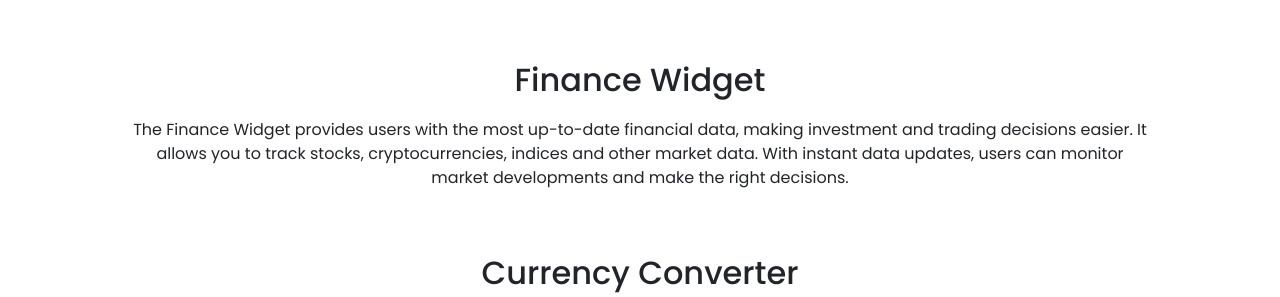
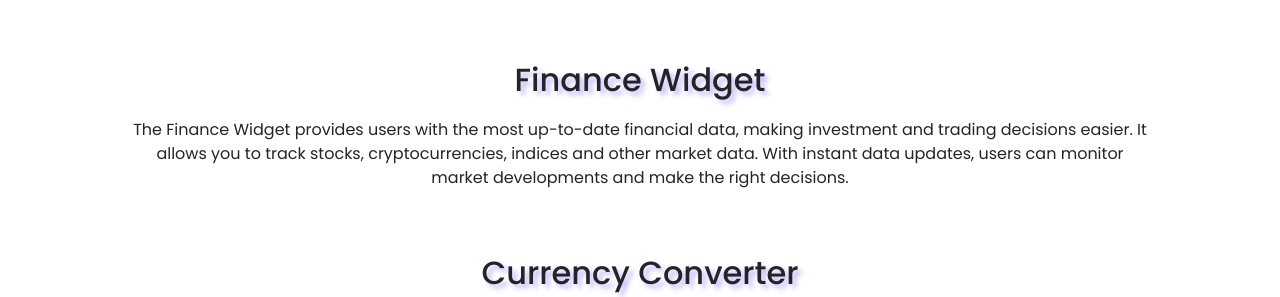
Before and after one commit to FahriUyar/widgetnexus.com, a plain HTML site: page index.html in a window 1280 px wide. Shown: the part 363-660 px from the top of the page. Drawn offline with nearby package versions, Linux system fonts and the light colour scheme; a script that the page names is missing.

Commit message:
[update] menu item text-shadow

```diff
--- a/cssFiles/main.css
+++ b/cssFiles/main.css
@@ -12,6 +12,7 @@
 
 body h2 {
     margin-top: 3rem !important;
+    text-shadow: 4px 4px 5px rgba(71, 5, 224, 0.3);
 }
 
 #Layer_1 {
```
